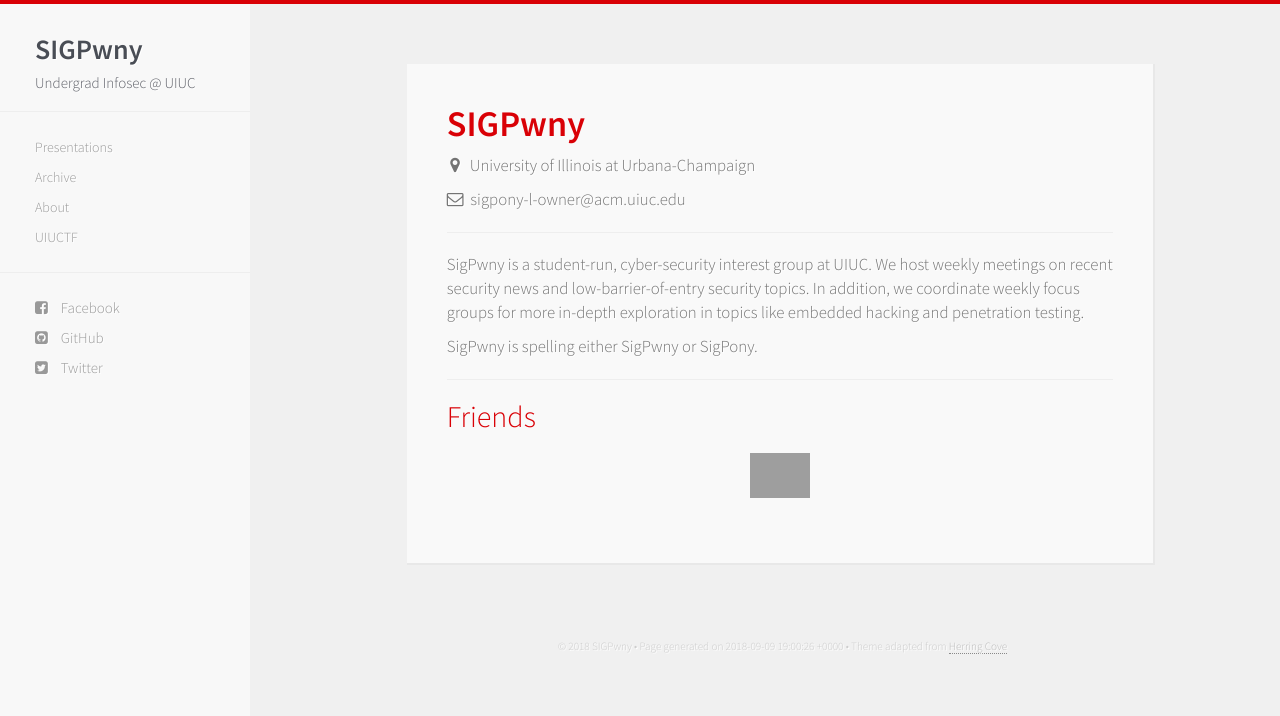
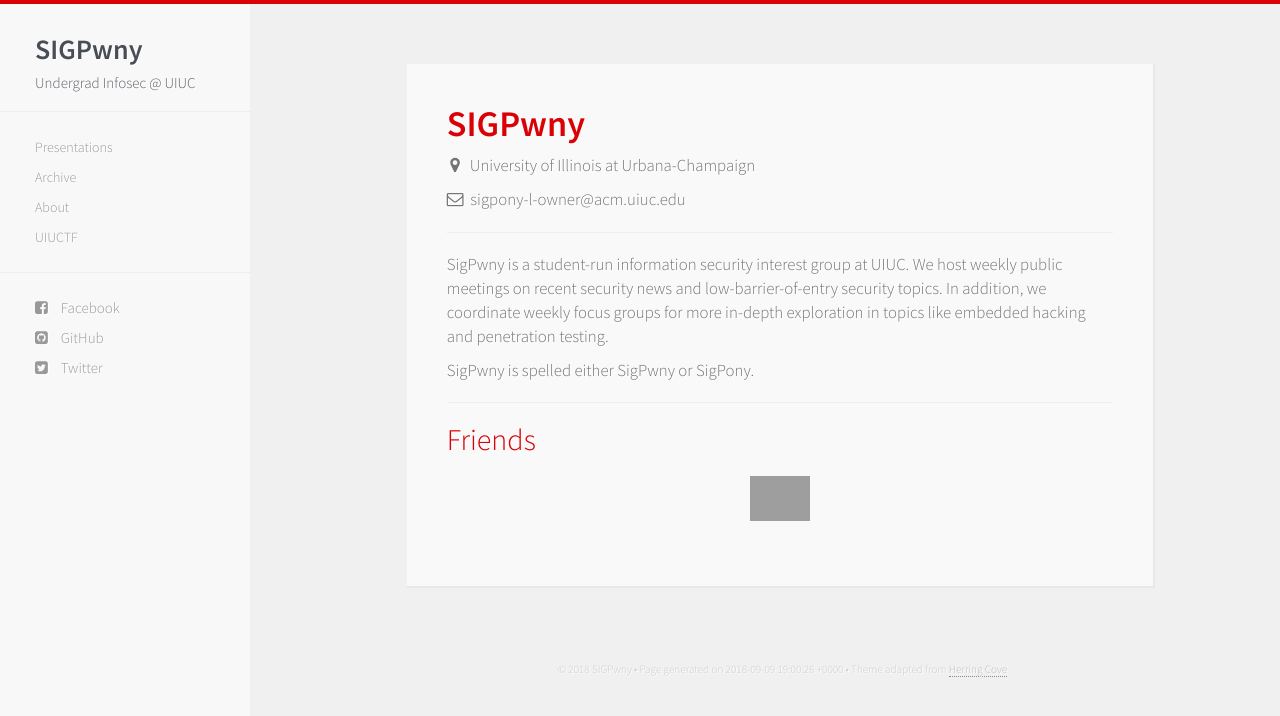
Before and after one commit to sigpwny/sigpwny.github.io-archive, a Jekyll site: the page built from about.html, in a window 1280 px wide. Shown: the top 716 px of the page. Built offline with Jekyll 4.4.1, drawn with Linux system fonts in a browser that asks for light colours; nearby versions of some CDN libraries; grey boxes are pictures that could not be loaded.

Commit message:
automated

```diff
--- a/about.html
+++ b/about.html
@@ -12,13 +12,13 @@
           <p><i class="fa fa-envelope-o"></i>&nbsp;&nbsp;sigpony-l-owner@acm.uiuc.edu</p>
           <hr />
 
-		  <p>SigPwny is a student-run, cyber-security interest group at UIUC.
-		  We host weekly meetings on recent security news and
+		  <p>SigPwny is a student-run information security interest group at
+		  UIUC.  We host weekly public meetings on recent security news and
 		  low-barrier-of-entry security topics. In addition, we coordinate
 		  weekly focus groups for more in-depth exploration in topics like
 		  embedded hacking and penetration testing.</p>
 
-		  <p>SigPwny is spelling either SigPwny or SigPony.</p>
+		  <p>SigPwny is spelled either SigPwny or SigPony.</p>
 
           <hr />
           <h2>Friends</h2>
```
Also changed, not shown: 5 other files.
